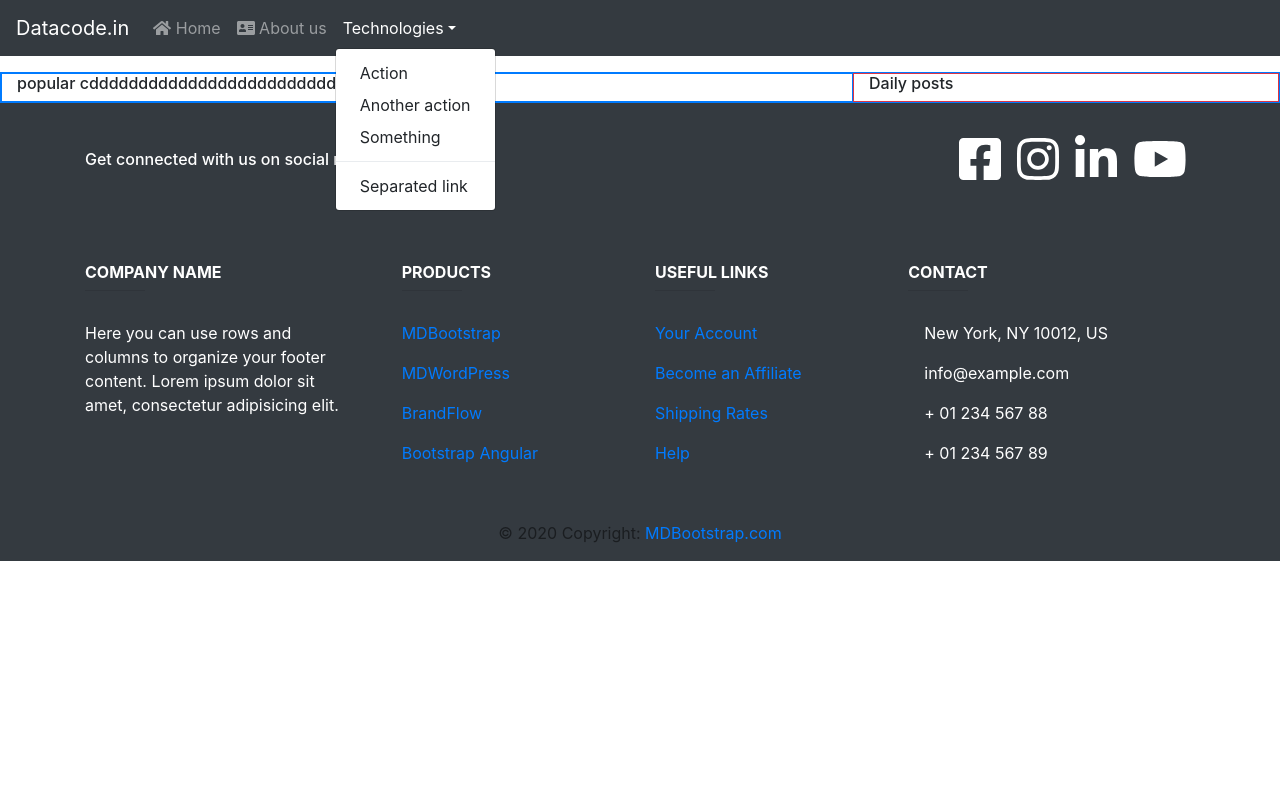
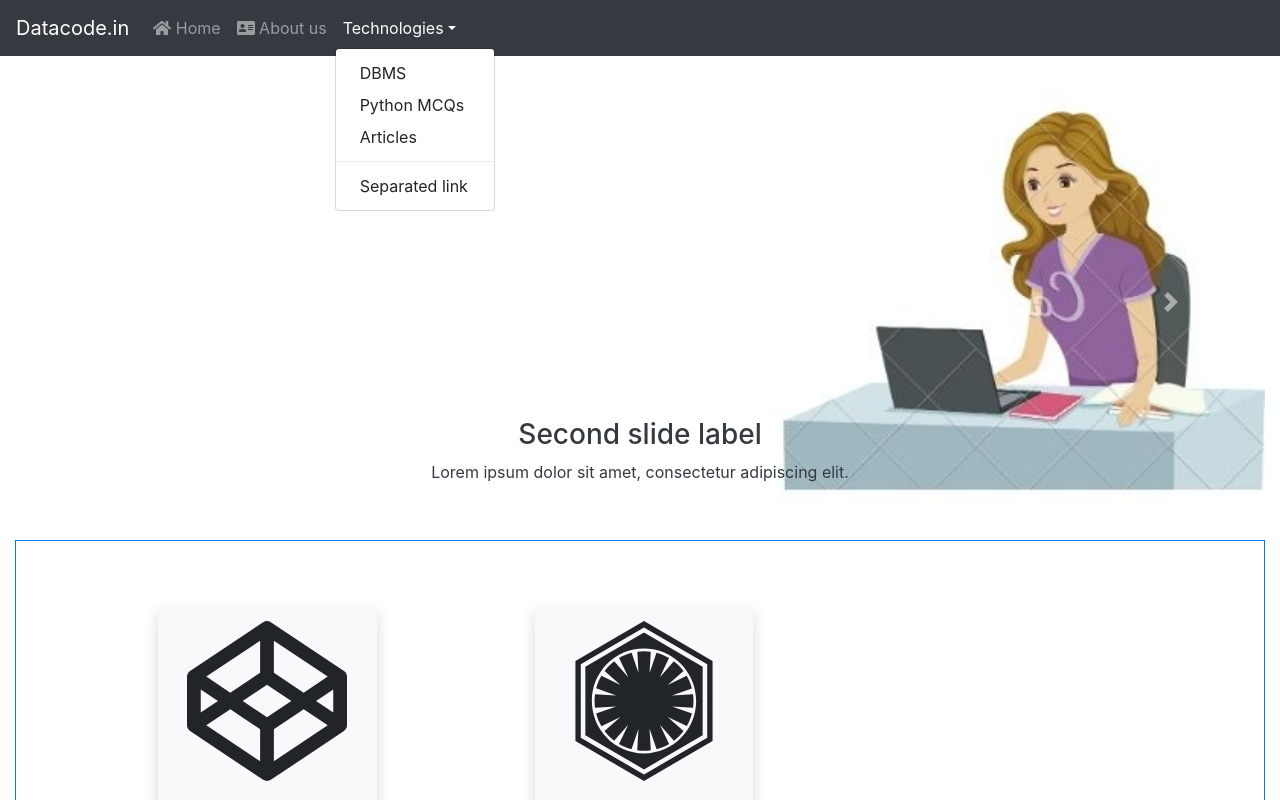
Before and after one commit to akshayDatacode/react-datacode, a React (Create React App) app: page / in a window 1280 px wide. Both pictures are taken after a click on the button "Technologies". Shown: the top 800 px of the page. Built offline with nearby package versions, Linux system fonts and the light colour scheme.

Commit message:
code Improvment

```diff
--- a/package.json
+++ b/package.json
@@ -2,7 +2,7 @@
   "name": "datacode.in",
   "version": "0.1.0",
   "private": true,
-  "homepage": "https://akshayDatacode.github.io/react-datacode.in",
+  "homepage": "https://akshayDatacode.github.io/react-datacode.in/#",
   "dependencies": {
     "@fortawesome/fontawesome-svg-core": "^1.2.27",
     "@fortawesome/free-brands-svg-icons": "^5.12.1",
--- a/src/app_routers/AppRouters.jsx
+++ b/src/app_routers/AppRouters.jsx
@@ -14,21 +14,21 @@ class AppRouters extends Component {
     return (
       <>
         <Switch>
-          <Route exact path="#/" component={MainComponent} />
-          <Route exact path="#/home" component={HomeComponent} />
-          <Route exact path="#/articles" component={Articles} />
-          <Route exact path="#/aboutus" component={AboutUs} />
+          <Route exact path="/" component={MainComponent} />
+          <Route exact path="/home" component={HomeComponent} />
+          <Route exact path="/articles" component={Articles} />
+          <Route exact path="/aboutus" component={AboutUs} />
           <Route
             exact
-            path="#/dbms_interview_question"
+            path="/dbms_interview_question"
             component={DBMSInterviewQuestion}
           />
           <Route
             exact
-            path="#/oops_interview_question"
+            path="/oops_interview_question"
             component={OOPsInterviewQuestion}
           />
-          <Route exact path="#/python_mcqs" component={PythonQuize} />
+          <Route exact path="/python_mcqs" component={PythonQuize} />
         </Switch>
       </>
     );
--- a/src/components/header_component/HeaderComponent.jsx
+++ b/src/components/header_component/HeaderComponent.jsx
@@ -14,20 +14,26 @@ class HeaderComponent extends Component {
           <Navbar.Toggle aria-controls="basic-navbar-nav" />
           <Navbar.Collapse id="basic-navbar-nav">
             <Nav>
-              <Nav.Link href="#/home">
-                <FontAwesomeIcon icon={faHome} /> Home
-              </Nav.Link>
-              <Nav.Link href="#/aboutus">
-                <FontAwesomeIcon icon={faAddressCard} /> About us
-              </Nav.Link>
+              <Link to="/home">
+                <Nav.Link>
+                  <FontAwesomeIcon icon={faHome} /> Home
+                </Nav.Link>
+              </Link>
+              <Link to="/aboutus">
+                <Nav.Link>
+                  <FontAwesomeIcon icon={faAddressCard} /> About us
+                </Nav.Link>
+              </Link>
               <NavDropdown title="Technologies" id="basic-nav-dropdown">
-                <NavDropdown.Item href="#action/3.1">Action</NavDropdown.Item>
-                <NavDropdown.Item href="#action/3.2">
-                  Another action
-                </NavDropdown.Item>
-                <NavDropdown.Item href="#action/3.3">
-                  Something
-                </NavDropdown.Item>
+                <Link to="/dbms_interview_question">
+                  <NavDropdown.Item>DBMS</NavDropdown.Item>
+                </Link>
+                <Link to="/python_mcqs">
+                  <NavDropdown.Item>Python MCQs</NavDropdown.Item>
+                </Link>
+                <Link to="/dbms_interview_question">
+                  <NavDropdown.Item>Articles</NavDropdown.Item>
+                </Link>
                 <NavDropdown.Divider />
                 <NavDropdown.Item href="#action/3.4">
                   Separated link
```
Also changed, not shown: src/components/main_component/posts/technical_interview_questions/OOPsInterviewQuestion.jsx (+5 -9 lines).
